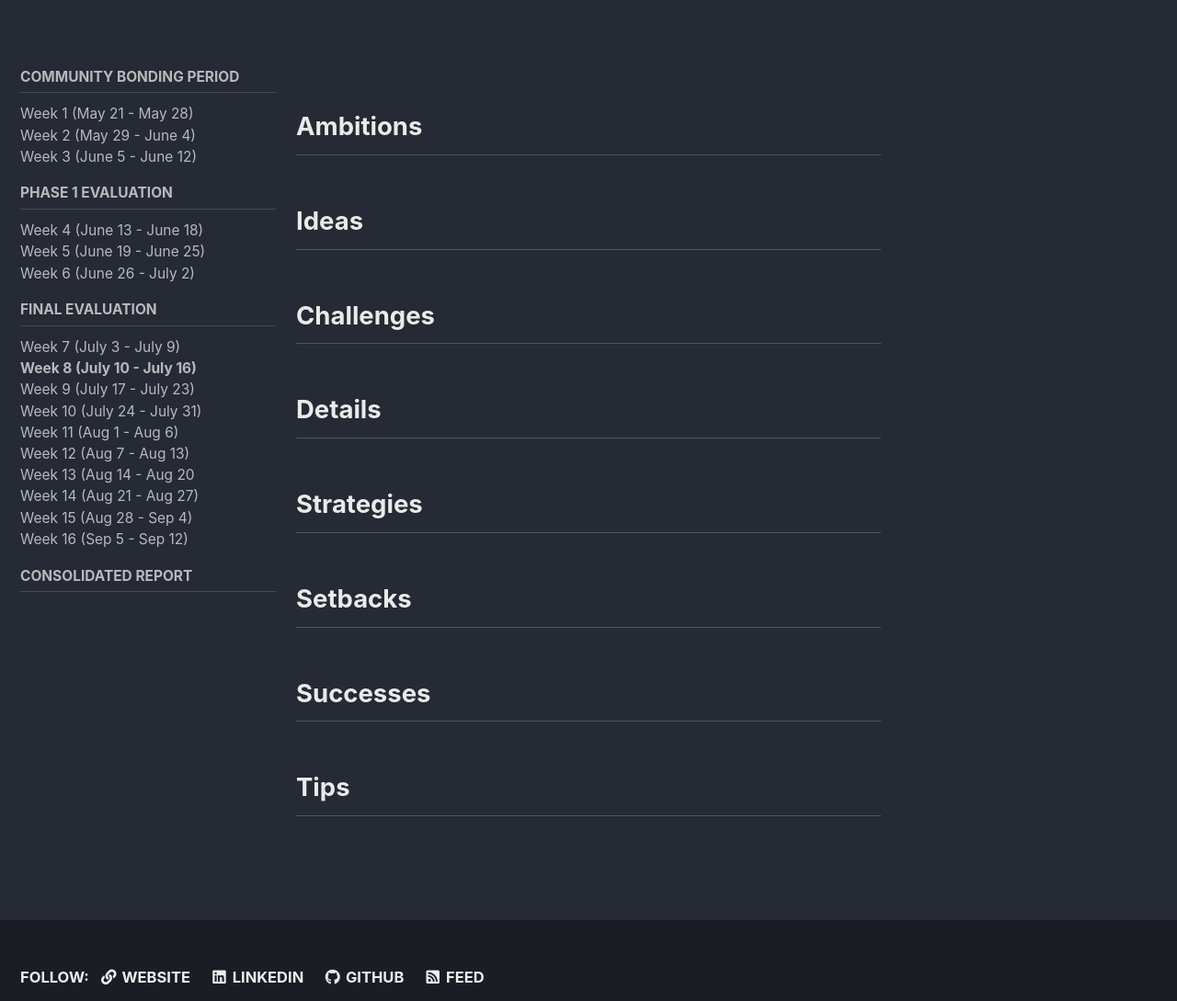
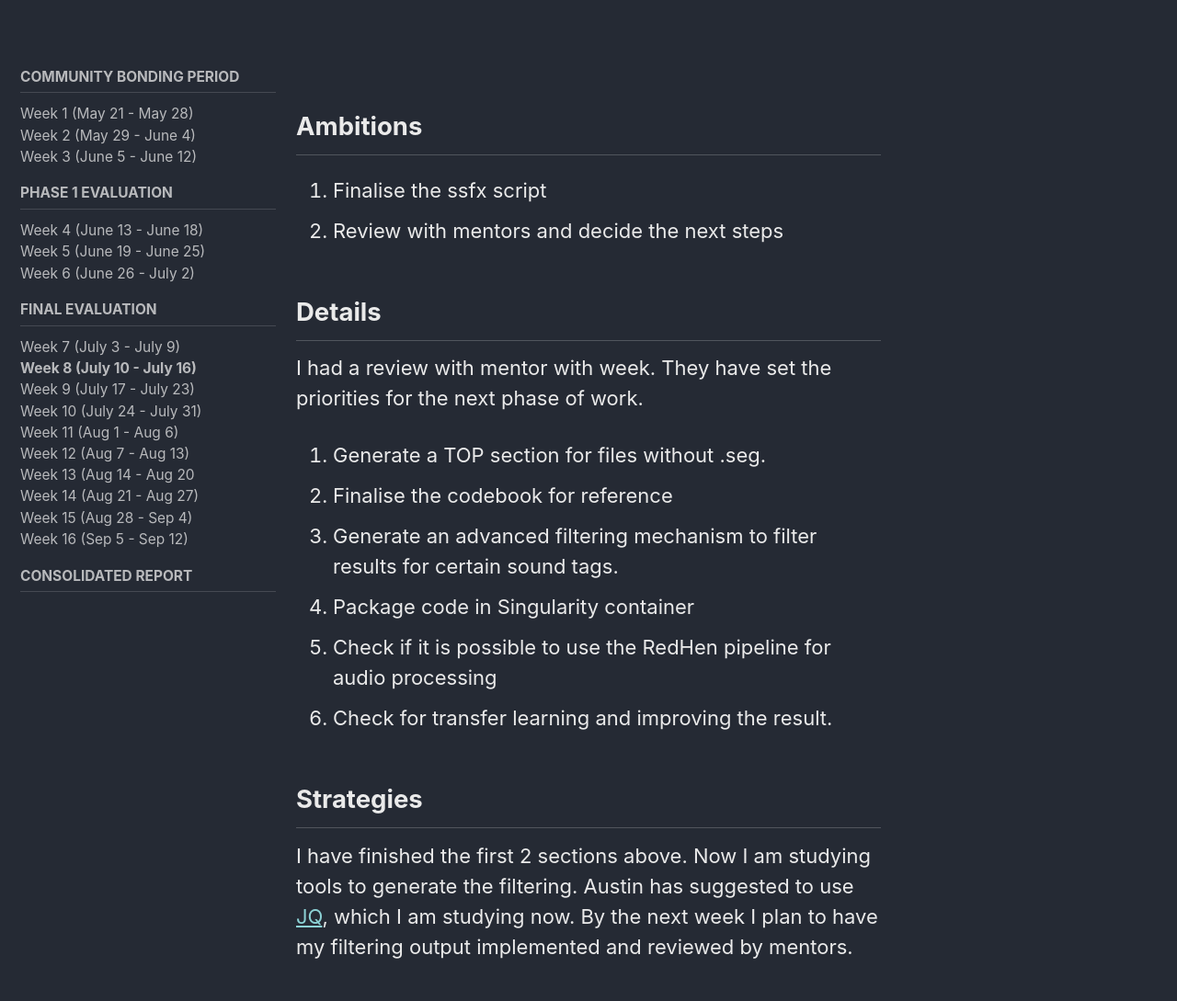
Before and after one commit to technosaby/technosaby.github.io, a Jekyll site: the page built from _pages/gsoc/phase2/week8.md, in a window 1280 px wide and 1400 px high. Shown: the part 311-1400 px from the top of the window at 92% size. Built offline with Jekyll 4.4.1, drawn with Linux system fonts in a browser that asks for light colours; cached includes are drawn as plain includes.

Commit message:
Added Week 8 blog

```diff
--- a/_pages/gsoc/phase2/week8.md
+++ b/_pages/gsoc/phase2/week8.md
@@ -12,17 +12,17 @@ sidebar:
 ---
 
 ## Ambitions
-
-## Ideas
-
-## Challenges
+1. Finalise the ssfx script
+2. Review with mentors and decide the next steps
 
 ## Details
+I had a review with mentor with week. They have set the priorities for the next phase of work.
+1. Generate a TOP section for files without .seg.
+2. Finalise the codebook for reference
+3. Generate an advanced filtering mechanism to filter results for certain sound tags.
+4. Package code in Singularity container
+5. Check if it is possible to use the RedHen pipeline for audio processing
+6. Check for transfer learning and improving the result.
 
 ## Strategies
-
-## Setbacks
-
-## Successes
-
-## Tips
+I have finished the first 2 sections above. Now I am studying tools to generate the filtering. Austin has suggested to use [JQ](https://stedolan.github.io/jq/), which I am studying now. By the next week I plan to have my filtering output implemented and reviewed by mentors.
```
